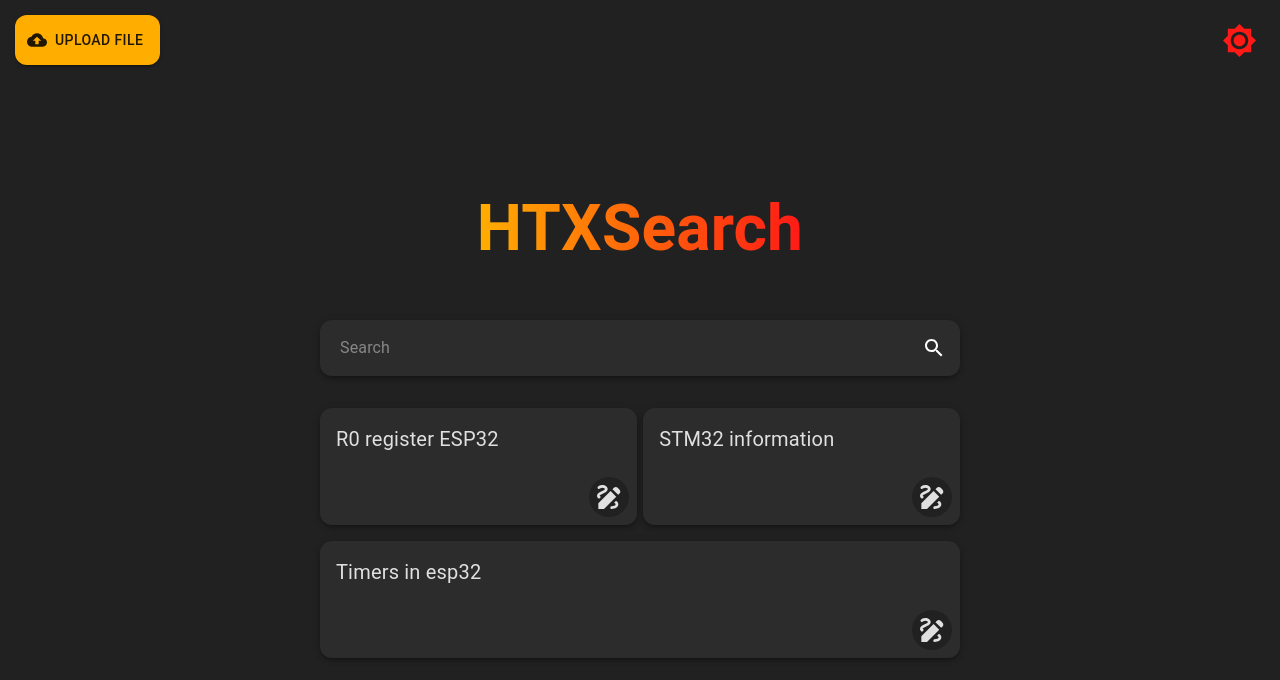
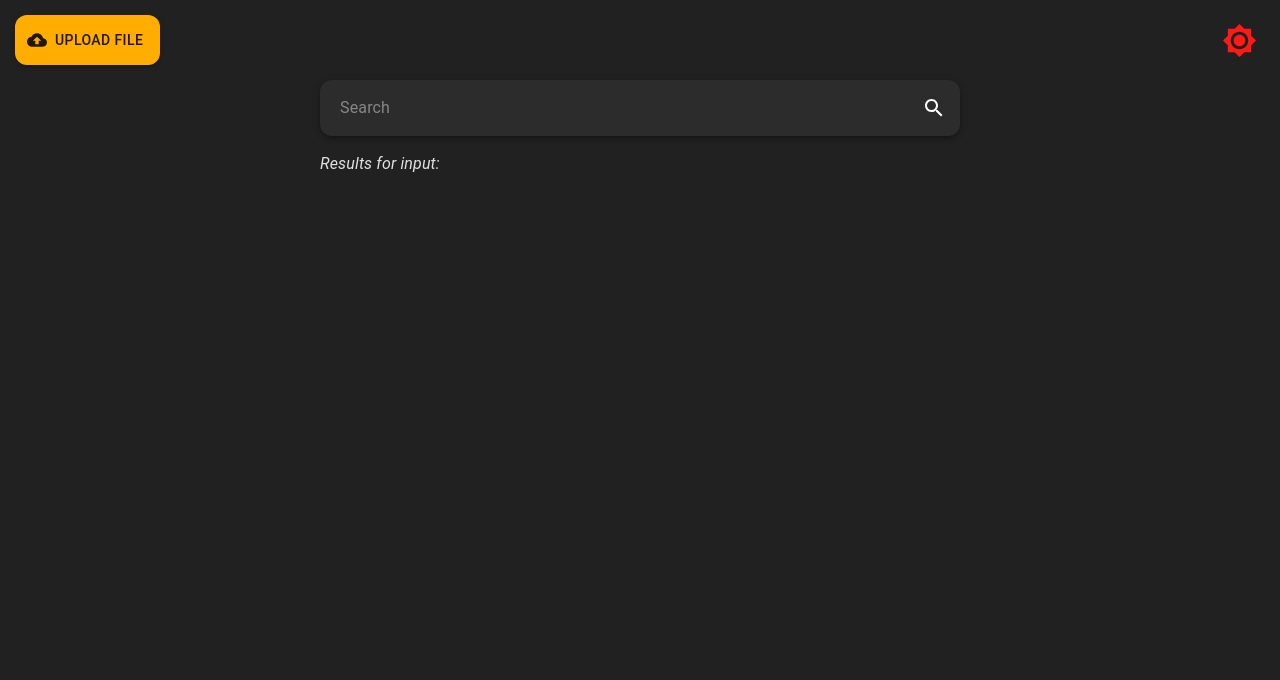
Before and after one commit to kaldimitrov/HTXSearch, a React (Create React App) app in the folder client/: page / in a window 1280 px wide. Shown: the top 680 px of the page. Built offline with nearby package versions, Linux system fonts and the light colour scheme.

Commit message:
Search Page

```diff
--- a/client/src/index.tsx
+++ b/client/src/index.tsx
@@ -3,13 +3,14 @@ import ReactDOM from 'react-dom/client';
 import './index.css';
 import App from './App';
 import reportWebVitals from './reportWebVitals';
+import SearchPage from './pages/SearchPage';
 
 const root = ReactDOM.createRoot(
   document.getElementById('root') as HTMLElement
 );
 root.render(
   <React.StrictMode>
-    <App />
+    <SearchPage />
   </React.StrictMode>
 );
 
--- /dev/null
+++ b/client/src/pages/SearchPage.tsx
@@ -0,0 +1,127 @@
+import React from "react";
+import SearchBar from "../components/SearchBar";
+import "../styles/SearchPage.css";
+import { ThemeProvider, createTheme, useTheme } from "@mui/material/styles";
+import CssBaseline from "@mui/material/CssBaseline";
+import { Box, IconButton } from "@mui/material";
+import Brightness4Icon from "@mui/icons-material/Brightness4";
+import Brightness7Icon from "@mui/icons-material/Brightness7";
+import { grey } from "@mui/material/colors";
+import SuggestionCard from "../components/SuggestionCard";
+import InputField from "../components/InputField";
+
+const ColorModeContext = React.createContext({ toggleColorMode: () => {} });
+
+function SwitchTheme() {
+  const theme = useTheme();
+  const colorMode = React.useContext(ColorModeContext);
+  return (
+    <Box
+      sx={{
+        display: "flex",
+        alignItems: "right",
+        justifyContent: "right",
+        bgcolor: "background.default",
+        color: "text.primary",
+        borderRadius: 1,
+      }}
+    >
+      <IconButton
+        sx={{ ml: 1 }}
+        onClick={colorMode.toggleColorMode}
+        color="inherit"
+      >
+        {theme.palette.mode === "dark" ? (
+          <Brightness7Icon
+            sx={{
+              color: "#FF1A16",
+              fontSize: "35px",
+            }}
+          />
+        ) : (
+          <Brightness4Icon
+            sx={{
+              color: "#FF1A16",
+              fontSize: "35px",
+            }}
+          />
+        )}
+      </IconButton>
+    </Box>
+  );
+}
+
+export default function SearchPage() {
+  const [mode, setMode] = React.useState<"light" | "dark">(
+    (localStorage.getItem("theme") as "light" | "dark") || "dark"
+  );
+  const colorMode = React.useMemo(
+    () => ({
+      toggleColorMode: () => {
+        localStorage.setItem("theme", mode === "light" ? "dark" : "light");
+        setMode((prevMode) => (prevMode === "light" ? "dark" : "light"));
+      },
+    }),
+    []
+  );
+
+  const [input, setInput] = React.useState("");
+
+  function updateValue(e: string) {
+    setInput(e);
+  }
+
+  const theme = React.useMemo(
+    () =>
+      createTheme({
+        palette: {
+          mode,
+          ...(mode === "light"
+            ? {
+                primary: grey,
+                divider: grey[200],
+                text: {
+                  primary: grey[900],
+                  secondary: grey[900],
+                },
+              }
+            : {
+                primary: grey,
+                divider: grey[200],
+                background: {
+                  default: grey[900],
+                  paper: grey[900],
+                },
+                text: {
+                  primary: grey[300],
+                  secondary: grey[300],
+                },
+              }),
+        },
+      }),
+    [mode]
+  );
+
+  return (
+    <ColorModeContext.Provider value={colorMode}>
+      <ThemeProvider theme={theme}>
+        <div className="body">
+          <CssBaseline />
+
+          <div className="switch-theme">
+            <InputField theme={mode} />
+            <SwitchTheme />
+          </div>
+          <div className="main">
+            <div className="search-bar">
+              <SearchBar input={input} updateValue={updateValue} />
+            </div>
+            <div className="results">
+              <i>Results for input: {input}</i>
+            </div>
+          </div>
+        </div>
+      </ThemeProvider>
+    </ColorModeContext.Provider>
+  )
+}
--- /dev/null
+++ b/client/src/styles/SearchPage.css
@@ -0,0 +1,45 @@
+.body {
+    display: flex;
+    justify-content: center;
+    align-items: center;
+    height: 100vh;
+    width: 100vw;
+    flex-direction: column;
+    margin: auto;
+}
+
+.text {
+    height: 30%;
+    text-align: center;
+    font-size: 2rem;
+    font-weight: bolder;
+    background: #FFAE00;
+    background: repeating-linear-gradient(to right, #FFAE00 0%, #FF1A16 100%);
+    -webkit-background-clip: text;
+    -webkit-text-fill-color: transparent;
+    display: flex;
+    align-items: end;
+}
+
+.main {
+    height: 90%;
+    width: 50%;
+    justify-content: start;
+}
+
+.switch-theme {
+    height: 10%;
+    width: 100%;
+    display: flex;
+    justify-content: space-between;
+    padding: 15px;
+}
+
+.search-bar {
+    justify-content: baseline;
+    margin-bottom: 1rem;
+}
+
+.result {
+    text-align: left;
+}
```
